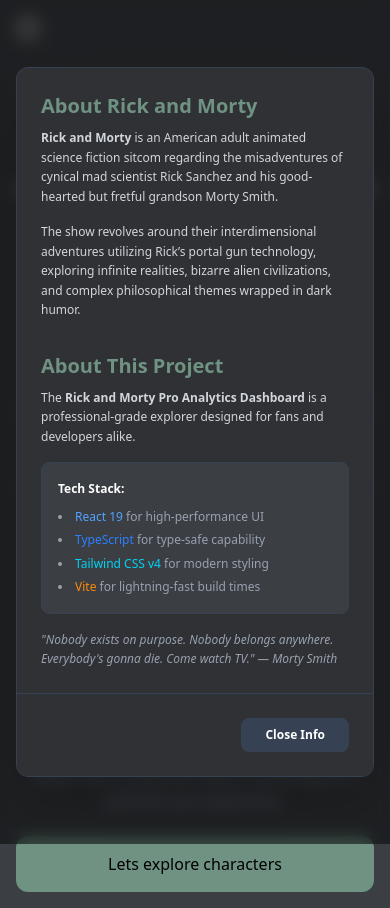
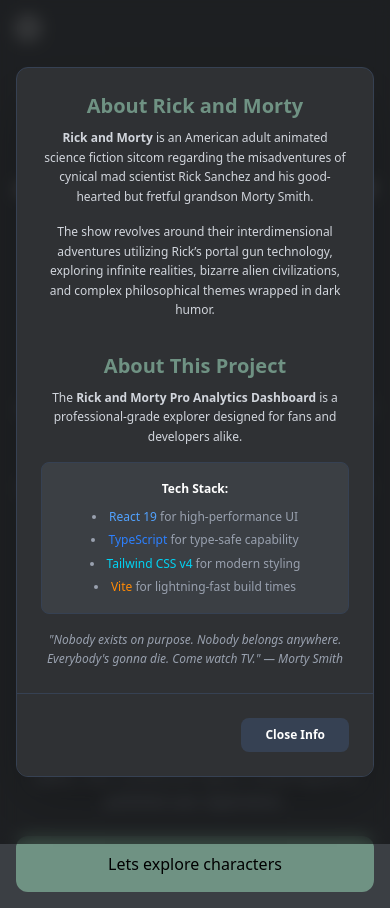
Before and after one commit to Suprimbishwakarma/Rick-and-Morty-Pro-Analytics-Dashboard, a React (Vite) app: page / in a window 390 px wide. Both pictures are taken after a click on the button 195 px from the left and 28 px from the top of the page. Built offline with nearby package versions, Linux system fonts and the light colour scheme; a web font is replaced by a local one.

Commit message:
fix(ui): add responsive logic

```diff
--- a/src/components/Info.tsx
+++ b/src/components/Info.tsx
@@ -12,11 +12,11 @@
         {/* Content */}
         <div className="p-6 space-y-8">
           {/* About Rick and Morty Section */}
-          <section>
-            <h3 className="text-xl font-bold text-[#6f9283] mb-2 flex items-center gap-2">
+          <section className="flex flex-col sm:justify-center">
+            <h3 className="text-xl font-bold text-[#6f9283] mb-2 flex items-center justify-center md:justify-start gap-2">
               About Rick and Morty
             </h3>
-            <div className="text-gray-300 space-y-4 leading-relaxed text-[12px]">
+            <div className="text-gray-300 space-y-4 leading-relaxed text-[12px] text-center md:text-left">
               <p>
                 <strong>Rick and Morty</strong> is an American adult animated
                 science fiction sitcom regarding the misadventures of cynical
@@ -34,10 +34,10 @@
 
           {/* About Project Section */}
           <section>
-            <h3 className="text-xl font-bold text-[#6f9283] mb-2 flex items-center gap-2">
+            <h3 className="text-xl font-bold text-[#6f9283] mb-2 flex items-center justify-center md:justify-start gap-2">
               About This Project
             </h3>
-            <div className="text-gray-300 space-y-4 leading-relaxed text-[12px]">
+            <div className="text-gray-300 space-y-4 leading-relaxed text-[12px] text-center md:text-left">
               <p>
                 The <strong>Rick and Morty Pro Analytics Dashboard</strong> is a
                 professional-grade explorer designed for fans and developers
@@ -46,7 +46,7 @@
 
               <div className="bg-[#3b3f44] p-4 rounded-lg border border-gray-700">
                 <h4 className="font-semibold text-white mb-2">Tech Stack:</h4>
-                <ul className="list-disc list-inside space-y-1 text-gray-400 text-[12px]">
+                <ul className="list-disc list-inside space-y-1 text-gray-400 text-[12px] text-center md:text-left">
                   <li>
                     <span className="text-blue-400">React 19</span> for
                     high-performance UI
```
